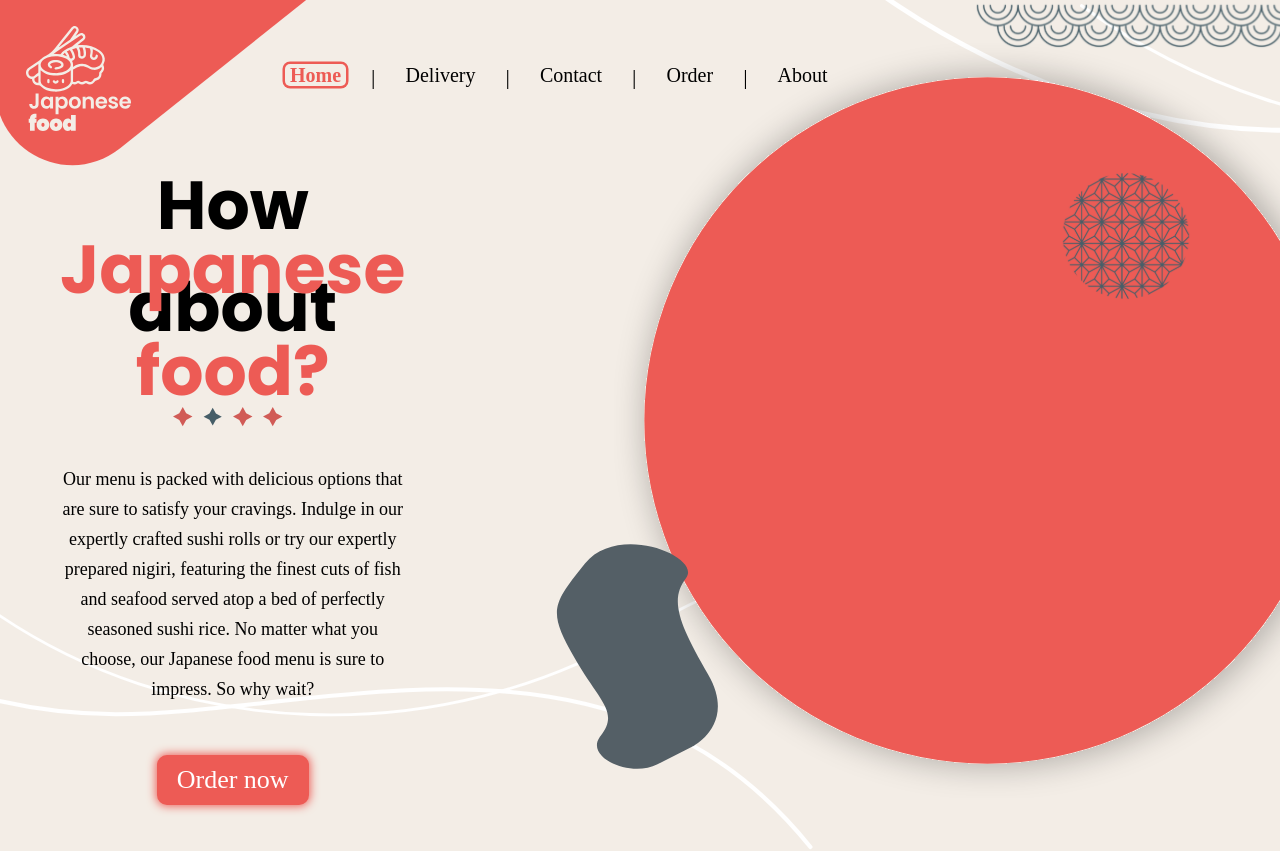
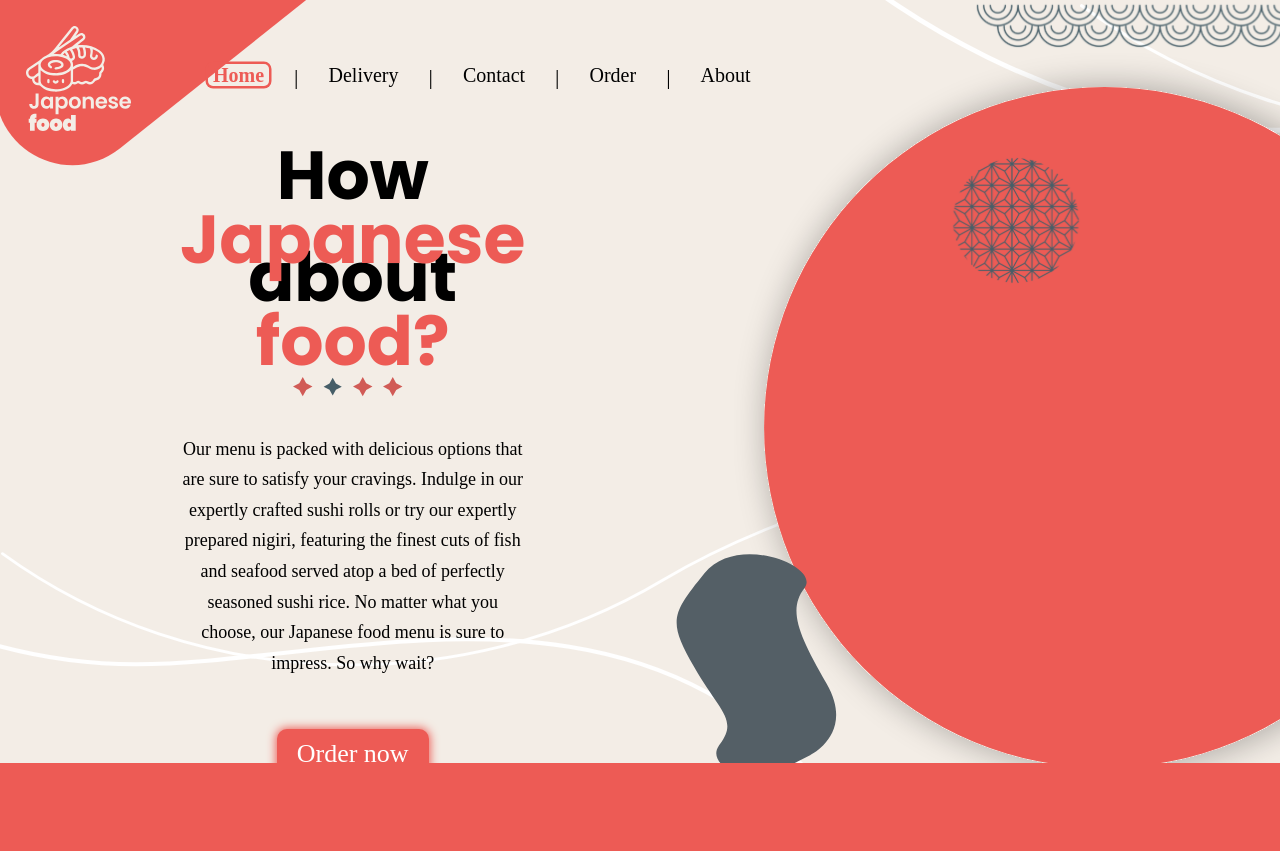
Before and after one commit to CaoBeee/japonese-food, a Next.js app: page / in a window 1280 px wide. Shown: the top 851 px of the page. Built offline with nearby package versions, Linux system fonts and the light colour scheme; a web font is replaced by a local one.

Commit message:
Home page adjustment

```diff
--- a/src/app/page.js
+++ b/src/app/page.js
@@ -64,23 +64,23 @@ export default function Home() {
 							src={floralPattern}
 							alt='floral'
 							width={132}
-							height={142}
+							height={141}
 						/>
 					</div>
 					<div className={styles.sVector}>
 						<Image
 							src={sVector}
 							alt='S-Vector'
-							width={208}
-							height={227}
+							width={206}
+							height={225}
 						/>
 					</div>
 					<div className={styles.bigCircle}>
 						<Image
 							src={bigCircle}
 							alt='bigCircle'
-							width={750}
-							sizes={750}
+							width={744}
+							sizes={744}
 						/>
 					</div>
 				</div>
--- a/src/styles/Delivery.module.css
+++ b/src/styles/Delivery.module.css
@@ -6,67 +6,39 @@
 }
 
 .container {
+	margin-left: 60px;
+	margin-top: 60px;
 	display: flex;
-	height: 806.188px;
-	margin-right: -1090px;
-}
-
-.headerContainer {
-	display: flex;
-	justify-content: center;
-	align-items: center;
-	height: inherit;
+	flex-direction: row;
+	overflow: visible;
 }
 
 .leftContainer {
-	margin-bottom: 8rem;
-	margin-left: 200px;
-}
-
-.sushiBackgroundContainer {
-	z-index: -1;
-	width: 90vw;
-	height: 90vh;
-}
-
-.sushi {
-	margin-left: 330px;
-	margin-top: -20px;
+	display: flex;
+	flex-direction: column;
+	margin-left: 60px;
+	height: 500px;
 }
 
 .header,
-.header > span {
-	font-size: 44px;
+.headerSpan {
+	display: flex;
+	flex-direction: column;
+	height: 48px;
 	text-align: center;
-	line-height: 5rem;
-	font-family: 'Poppins-Bold';
+	font: 68px;
+	width: 681px;
+	height: 48px;
+	font-size: 68px;
+	font-weight: 700;
+	justify-content: center;
+	font-family: 'Poppins-bold';
 	user-select: none;
 }
 
 .headerSpan {
+	margin-top: 16px;
 	color: #ed5b55;
-}
-
-.autocomplete-container > img {
-	z-index: 3;
-}
-
-.addressBtn > input {
-	display: flex;
-	justify-items: center;
-	font-family: 'Poppins';
-	font-size: 14px;
-	border-style: none;
-	margin-left: 10px;
-	width: 415px;
-}
-
-.addressBtn input:focus {
-	outline: none;
-}
-
-.addressBtn input:focus::placeholder {
-	color: transparent;
 }
 
 .addressIcon {
@@ -93,12 +65,11 @@
 	background: linear-gradient(0deg, rgba(0, 0, 0, 0.2), rgba(0, 0, 0, 0.2)), #ed5b55;
 }
 
-.header > p {
-	margin-top: 50px;
+.paragraph {
 	font-size: 16px;
-	line-height: 2rem;
-	margin-bottom: 25px;
 	font-weight: 300;
+	justify-content: center;
+	text-align: center;
 }
 
 .menuBtnLink {
@@ -136,3 +107,14 @@
 	box-shadow: 0px 0px 10px 1px rgba(70, 94, 104, 0.5);
 	border-radius: 10px;
 }
+
+.sushiBackgroundContainer {
+	width: 100vw;
+	height: 75vh;
+	/* height: 700px; */
+}
+
+.sushi {
+	margin-left: 200px;
+	margin-top: -160px;
+}
--- a/src/styles/Home.module.css
+++ b/src/styles/Home.module.css
@@ -6,15 +6,17 @@
 }
 
 .container {
-	margin-top: 60px;
+	margin-top: 30px;
 	display: flex;
-	margin-left: 60px;
+	margin-left: 180px;
+	height: 70vh;
 	overflow: visible;
 }
 
 .leftContainer {
 	display: flex;
 	flex-direction: column;
+	width: 638px;
 }
 
 .header,
@@ -40,25 +42,23 @@
 }
 
 .bigCircle {
-	margin-top: -190px;
+	margin-right: 50px;
+	margin-top: -150px;
 	user-select: none;
-	overflow: hidden;
-	z-index: -2;
+	z-index: -4;
 }
 
 .floral {
 	position: absolute;
-	width: 132px;
-	height: 142px;
-	left: 1060px;
-	top: 165px;
+	left: 950px;
+	top: 150px;
 }
 
 .sVector {
 	position: absolute;
 	user-select: none;
 	margin-left: -80px;
-	margin-top: 310px;
+	margin-top: 350px;
 	z-index: 0;
 }
 
@@ -79,7 +79,7 @@
 .paragraph {
 	text-align: center;
 	margin-top: 36.55px;
-	line-height: 30.1px;
+	line-height: 30.6px;
 	font-family: 'Poppins';
 	font-size: 18px;
 }
--- a/src/styles/globals.css
+++ b/src/styles/globals.css
@@ -39,22 +39,27 @@ body {
 	z-index: -2;
 }
 
-.botVectorLine {
-	position: absolute;
-	bottom: -50px;
-	left: -100px;
-	z-index: -3;
+/* For the Autocomplete container */
+.autocomplete-container {
+	display: flex;
+	width: 387px;
+	border: none;
+	margin-left: auto;
+	margin-right: auto;
+	margin-top: 50px;
+	align-items: center;
+	text-align: center;
+	height: 40px;
+	box-shadow: 0px 0px 25px rgba(0, 0, 0, 0.25);
+	border-radius: 25px 25px 25px 25px;
+	background: #ffffff;
+	margin-bottom: 50px;
+	z-index: 3;
 }
-
-.footer {
-	position: relative;
-}
-
-/* For the Autocomplete container */
 
 .geocoder-container {
 	display: flex;
-	width: 430px;
+	width: 315px;
 	height: auto;
 	z-index: 1 !important;
 }
@@ -62,7 +67,7 @@ body {
 .geocoder-container > input {
 	border: none;
 	display: flex;
-	width: 390px;
+	width: 290px;
 	height: auto;
 	background: #ffffff;
 }
@@ -89,7 +94,7 @@ body {
 	margin-left: -34px;
 	font-size: 12px;
 	border: none !important;
-	width: 500px;
+	width: 387px;
 	border-radius: 0px 0px 10px 10px;
 	top: 0;
 	z-index: 0;
@@ -126,21 +131,15 @@ body {
 	border-top: 1px solid rgba(0, 0, 0, 0.5);
 }
 
-.autocomplete-container {
-	display: flex;
-	width: 500px;
-	border: none;
-	margin-left: auto;
-	margin-right: auto;
-	margin-top: 50px;
-	align-items: center;
-	text-align: center;
-	width: 500px;
-	height: 40px;
-	box-shadow: 0px 0px 25px rgba(0, 0, 0, 0.25);
-	border-radius: 25px 25px 25px 25px;
-	background: #ffffff;
-	margin-bottom: 50px;
-	z-index: 3;
+/* Autocomplete CSS End */
+
+.botVectorLine {
+	position: absolute;
+	bottom: 0px;
+	left: -80px;
+	z-index: -3;
 }
-/* Autocomplete CSS End */
+
+.footer {
+	position: relative;
+}
--- a/src/styles/navigationBar.module.css
+++ b/src/styles/navigationBar.module.css
@@ -4,7 +4,7 @@
 }
 
 .navBar {
-	margin-left: 27px;
+	margin-left: -50px;
 	margin-top: 4rem;
 	display: flex;
 	flex-direction: row;
```
Also changed, not shown: src/app/Delivery/page.js (+8 -16 lines).
